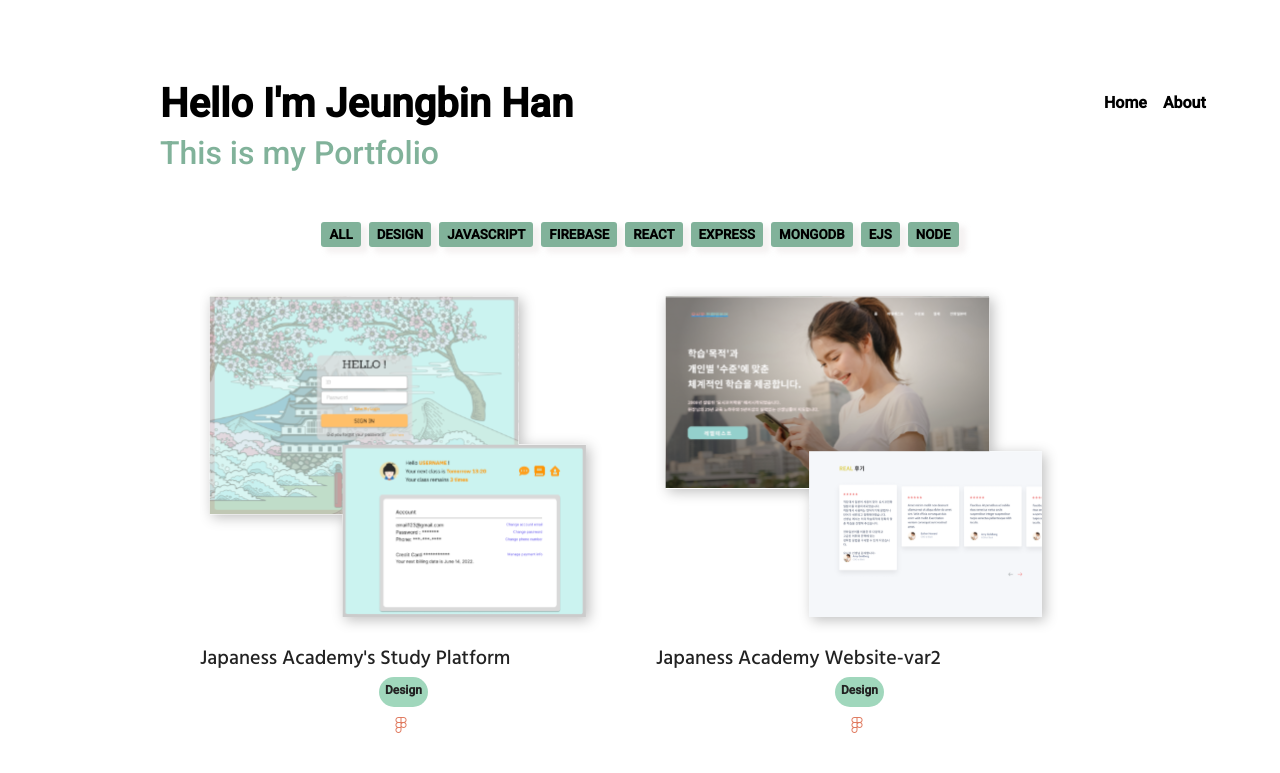
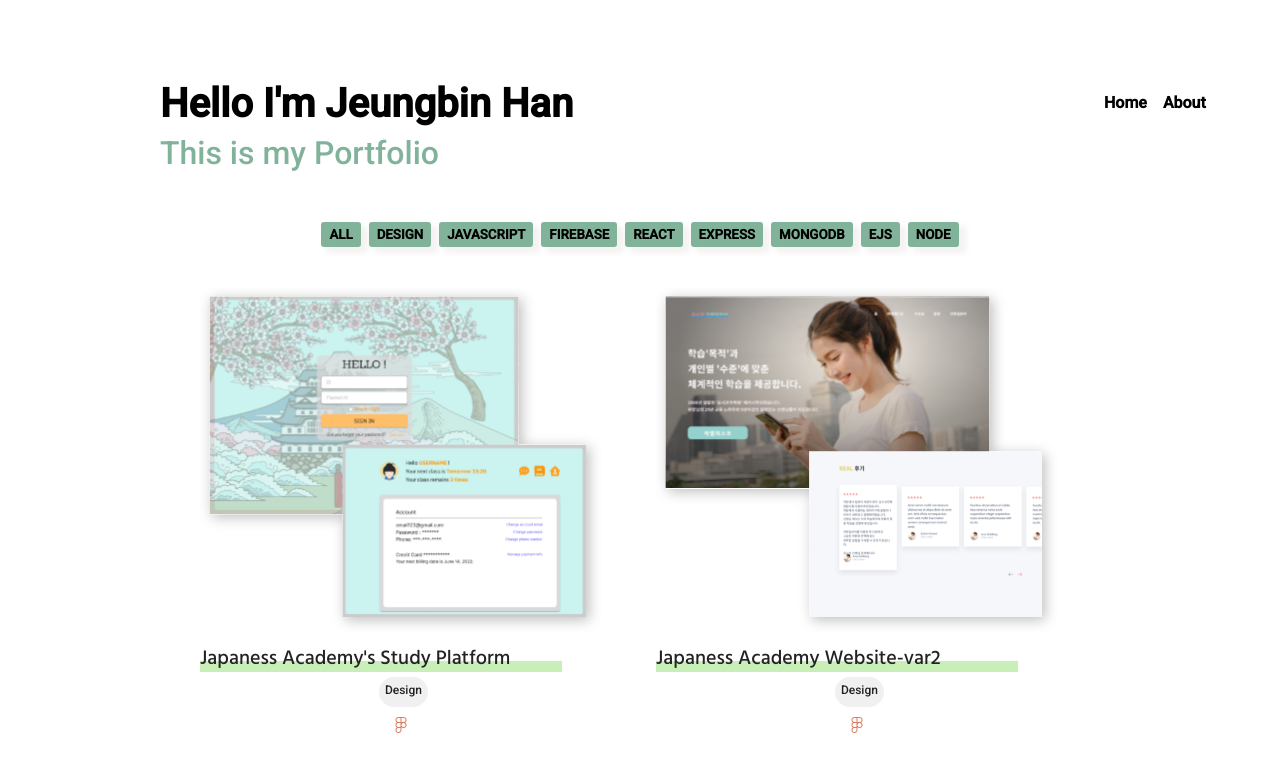
Before and after one commit to Jeungbin/Portfolio, a React (Create React App) app: page / in a window 1280 px wide. Shown: the top 773 px of the page. Built offline with nearby package versions, Linux system fonts and the light colour scheme.

Commit message:
Home Design

```diff
--- a/src/components/Buttons.js
+++ b/src/components/Buttons.js
@@ -58,7 +58,7 @@ const Buttons = () => {
                 ) : (
                   <p className="not-yet">I'm working on it now!</p>
                 )}
-                <p className="work-name">{name}</p>
+                <h1 className="work-name">{name}</h1>
                 <div className="stack-containers">
                   {item.stack.map((item, index) => (
                     <li key={index} className="stack">
--- a/src/index.css
+++ b/src/index.css
@@ -260,6 +260,7 @@ span{
 }
 
 .work-name{
+    position: relative;
     font-family: Hind,sans-serif;
     color: #222;
     font-size: 20px;
@@ -267,6 +268,20 @@ span{
     font-weight: 500;
     text-align: left;
     margin-top: 0.5rem;
+    position: relative;
+
+
+}
+.work-name:after{
+    content: '';
+    position: absolute;
+    bottom: 3px;
+    left: 0;
+    width: 90%;
+    height: 35%;
+    background-color: #c8efb8;
+    z-index: -10;
+
 }
 
 .work-img{
@@ -313,7 +328,8 @@ span{
 }
 
 .stack{
-    background-color: #a0d7bc;
+    background-color: #f0f0f0;
+    font-weight: 500;
     color: var(--base-dark-blue);
     padding: 0.5em;
     border-radius: 1rem;
```
